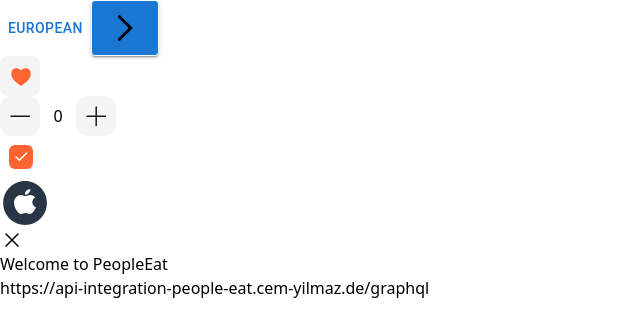
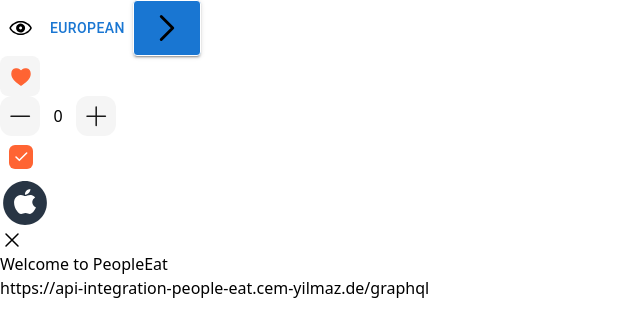
Before and after one commit to people-eat/web-app, a Next.js app: page / in a window 1280 px wide. Shown: the top 336 px of the page, without its empty margins (0-640 px from the left). Built offline with nearby package versions, Linux system fonts and the light colour scheme.

Commit message:
add PeopleEatHideButton

```diff
--- /dev/null
+++ b/src/components/standard/hideButton/PeopleEatHideButton.tsx
@@ -0,0 +1,34 @@
+import { styled } from '@mui/material';
+import Checkbox, { type CheckboxProps } from '@mui/material/Checkbox';
+import { type ReactElement } from 'react';
+
+interface IPeopleEatCheckboxProps {
+    disabled?: boolean;
+    defaultChecked?: boolean;
+}
+
+type TPeopleEatCheckboxProps = IPeopleEatCheckboxProps & CheckboxProps;
+
+export default function PeopleEatHideButton({ disabled = false, defaultChecked = true }: TPeopleEatCheckboxProps): ReactElement {
+    const BpIcon = styled('span')(() => ({
+        borderRadius: 5,
+        width: 24,
+        height: 24,
+        boxShadow: 'boxShadow: 0 0 0 1px transparent',
+        backgroundImage: 'url(./icons/eye-crossed-out.svg)',
+    }));
+
+    const BpCheckedIcon = styled(BpIcon)({
+        backgroundImage: 'url(./icons/eye.svg)',
+        content: '""',
+        boxShadow: '0 0 0 1px transparent',
+        '&:before': {
+            display: 'block',
+            width: 24,
+            height: 24,
+            content: '""',
+        },
+    });
+
+    return <Checkbox icon={<BpIcon />} checkedIcon={<BpCheckedIcon />} defaultChecked={Boolean(defaultChecked)} disabled={disabled} />;
+}
--- a/src/pages/index.tsx
+++ b/src/pages/index.tsx
@@ -3,6 +3,7 @@ import Head from 'next/head';
 import PeopleEatCheckbox from '../components/standard/checkbox/PeopleEatCheckbox';
 import PeopleEatCounter from '../components/standard/counter/PeopleEatCounter';
 import PeopleEatFavorite from '../components/standard/favorite/PeopleEatFavorite';
+import PeopleEatHideButton from '../components/standard/hideButton/PeopleEatHideButton';
 import { Icon } from '../components/standard/icon/Icon';
 import PeopleEatIcon from '../components/standard/icon/PeopleEatIcon';
 import PeopleEatNextButton from '../components/standard/nextButton/PeopleEatNextButton';
@@ -17,6 +18,7 @@ const HomePage: NextPage = () => {
                 <link rel="icon" href="/favicon.ico" />
             </Head>
             <main>
+                <PeopleEatHideButton />
                 <PeopleEatTabItem title={'european'} />
                 <PeopleEatNextButton />
                 <PeopleEatFavorite />
```
Also changed, not shown: 1 other file (tests, documents, lock files or other folders).
